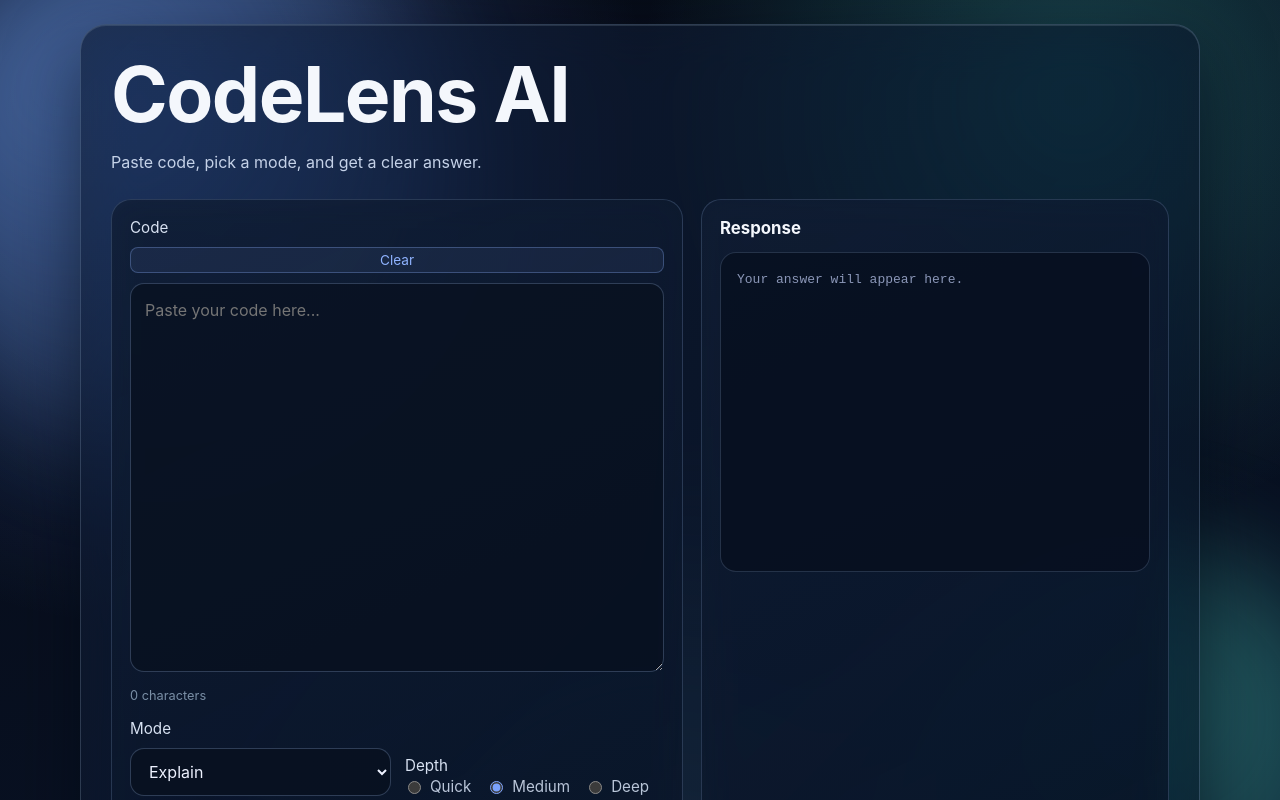
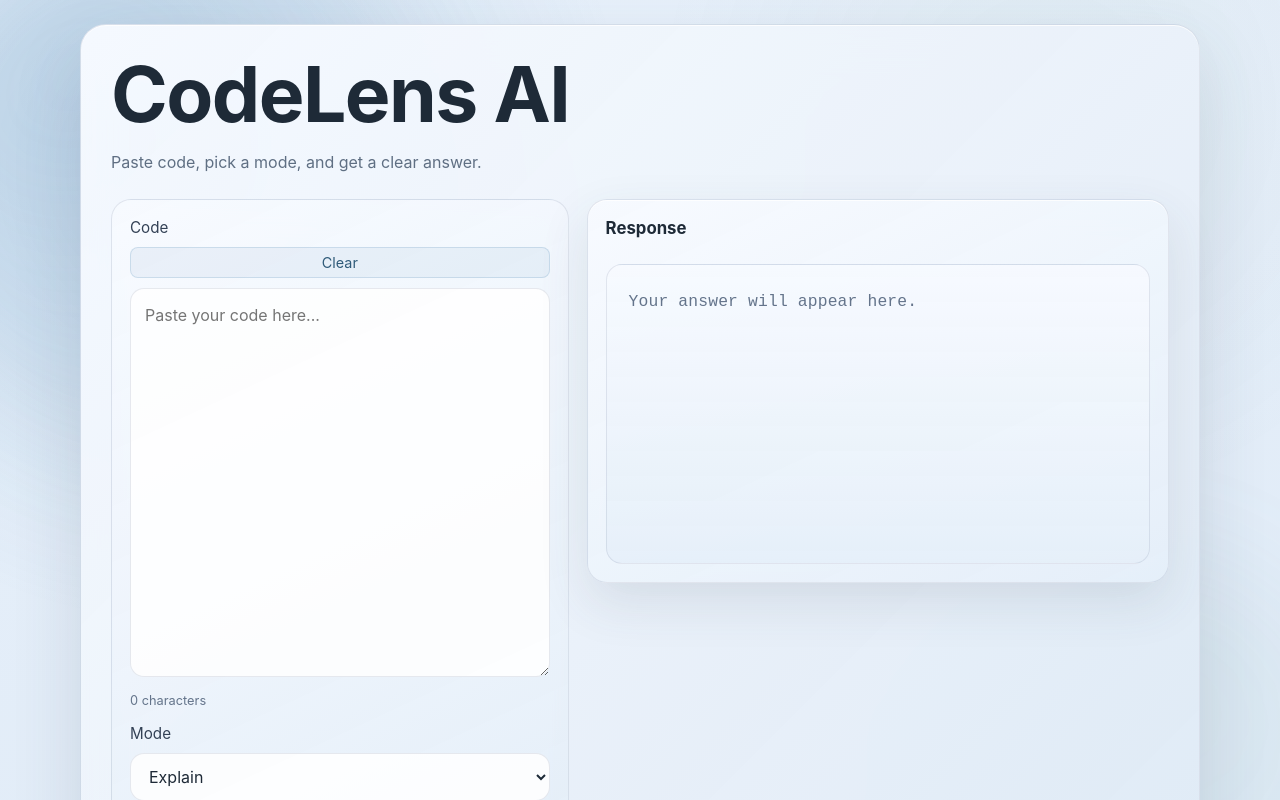
Before and after one commit to tehreemAsif63/CodeLensAI, a React (Vite) app in the folder frontend/: page / in a window 1280 px wide. Shown: the top 800 px of the page. Built offline with nearby package versions, Linux system fonts and the light colour scheme.

Commit message:
Updates UI styling and colors

```diff
--- a/frontend/src/App.css
+++ b/frontend/src/App.css
@@ -1,10 +1,19 @@
 :root {
-  color-scheme: dark;
-  --aurora-bg-base: #060b16;
-  --aurora-bg-deep: #0a1428;
-  --aurora-cyan: rgba(72, 220, 214, 0.26);
-  --aurora-blue: rgba(96, 143, 255, 0.32);
-  --aurora-ice: rgba(164, 237, 255, 0.22);
+  color-scheme: light;
+  --bg-base: #e8f1fb;
+  --bg-deep: #dfeaf6;
+  --bg-halo: rgba(75, 134, 180, 0.18);
+  --bg-halo-2: rgba(93, 143, 127, 0.06);
+  --bg-halo-3: rgba(184, 150, 112, 0.05);
+  --surface: rgba(255, 255, 255, 0.86);
+  --surface-strong: rgba(255, 255, 255, 0.94);
+  --border-soft: rgba(120, 136, 160, 0.18);
+  --text-strong: #1e2a37;
+  --text-normal: #334155;
+  --text-muted: #5f6f83;
+  --accent: #4b86b4;
+  --accent-2: #6aa39a;
+  --accent-soft: rgba(75, 134, 180, 0.1);
   font-family:
     Inter,
     system-ui,
@@ -12,7 +21,7 @@
     BlinkMacSystemFont,
     "Segoe UI",
     sans-serif;
-  color: #e8edf7;
+  color: var(--text-strong);
 }
 
 * {
@@ -24,14 +33,10 @@ body {
   min-width: 320px;
   min-height: 100vh;
   background:
-    radial-gradient(circle at 12% 14%, var(--aurora-blue), transparent 36%),
-    radial-gradient(circle at 84% 10%, var(--aurora-cyan), transparent 32%),
-    radial-gradient(circle at 52% 100%, var(--aurora-ice), transparent 42%),
-    linear-gradient(
-      165deg,
-      var(--aurora-bg-base) 0%,
-      var(--aurora-bg-deep) 100%
-    );
+    radial-gradient(circle at 14% 18%, var(--bg-halo), transparent 34%),
+    radial-gradient(circle at 82% 12%, var(--bg-halo-2), transparent 30%),
+    radial-gradient(circle at 50% 100%, var(--bg-halo-3), transparent 40%),
+    linear-gradient(165deg, var(--bg-base) 0%, var(--bg-deep) 100%);
   overflow-x: hidden;
 }
 
@@ -76,11 +81,7 @@ button {
   top: -12vh;
   left: -8vw;
   border-radius: 58% 42% 52% 48% / 42% 58% 44% 56%;
-  background: radial-gradient(
-    circle at 30% 30%,
-    rgba(120, 173, 255, 0.42),
-    rgba(120, 173, 255, 0)
-  );
+  background: radial-gradient(circle at 30% 30%, rgba(75, 134, 180, 0.18), rgba(75, 134, 180, 0));
 }
 
 .app-shell::after {
@@ -91,27 +92,19 @@ button {
   right: -6vw;
   bottom: -10vh;
   border-radius: 45% 55% 39% 61% / 55% 44% 56% 45%;
-  background: radial-gradient(
-    circle at 62% 38%,
-    rgba(80, 227, 208, 0.36),
-    rgba(80, 227, 208, 0)
-  );
+  background: radial-gradient(circle at 62% 38%, rgba(106, 163, 154, 0.08), rgba(106, 163, 154, 0));
 }
 
 .app-card {
   width: min(1120px, 100%);
   padding: 30px;
-  border: 1px solid rgba(189, 217, 255, 0.2);
+  border: 1px solid var(--border-soft);
   border-radius: 26px;
-  background: linear-gradient(
-    135deg,
-    rgba(17, 29, 52, 0.68),
-    rgba(10, 20, 36, 0.62)
-  );
-  backdrop-filter: blur(24px) saturate(140%);
+  background: linear-gradient(135deg, rgba(247, 250, 255, 0.96), rgba(223, 234, 245, 0.94));
+  backdrop-filter: blur(20px) saturate(110%);
   box-shadow:
-    inset 0 1px 0 rgba(223, 240, 255, 0.12),
-    0 28px 70px rgba(2, 8, 20, 0.6);
+    inset 0 1px 0 rgba(255, 255, 255, 0.78),
+    0 28px 70px rgba(58, 70, 93, 0.14);
 }
 
 .hero {
@@ -123,336 +116,48 @@ button {
   font-size: clamp(2.5rem, 6vw, 4.8rem);
   line-height: 1.05;
   letter-spacing: -0.02em;
-  color: #f4f7fc;
+  color: var(--text-strong);
 }
 
 .hero-copy {
   margin: 14px 0 0;
   max-width: 62ch;
-  color: #c5d2e8;
+  color: var(--text-muted);
   line-height: 1.6;
-}
-
-.fallback-banner {
-  display: flex;
-  align-items: flex-start;
-  gap: 14px;
-  margin: 20px 0 22px;
-  padding: 16px 18px;
-  border-radius: 18px;
-  border: 1px solid rgba(143, 179, 255, 0.16);
-  background: linear-gradient(
-    135deg,
-    rgba(17, 25, 42, 0.95),
-    rgba(13, 23, 39, 0.92)
-  );
-  color: #dfe8f7;
-}
-
-.fallback-banner p {
-  margin: 0;
-  line-height: 1.55;
-}
-
-.mode-preview {
-  margin-top: 28px;
-  margin-bottom: 0;
-  padding: 18px;
-  border-radius: 20px;
-  border: 1px solid rgba(179, 209, 255, 0.18);
-  background: linear-gradient(
-    160deg,
-    rgba(10, 22, 40, 0.74),
-    rgba(8, 16, 30, 0.62)
-  );
-  backdrop-filter: blur(18px) saturate(130%);
-}
-
-.preview-header {
-  display: flex;
-  align-items: flex-start;
-  justify-content: space-between;
-  gap: 16px;
-  margin-bottom: 12px;
-}
-
-.preview-kicker {
-  margin: 0 0 6px;
-  color: #8fb3ff;
-  font-size: 0.78rem;
-  text-transform: uppercase;
-  letter-spacing: 0.12em;
-}
-
-.preview-header h2 {
-  margin: 0;
-  color: #f4f7fc;
-  font-size: 1.15rem;
-}
-
-.preview-chip {
-  flex: 0 0 auto;
-  padding: 8px 12px;
-  border-radius: 999px;
-  background: rgba(143, 179, 255, 0.14);
-  color: #d6e2ff;
-  font-size: 0.84rem;
-  font-weight: 700;
-}
-
-.preview-copy {
-  margin: 0 0 16px;
-  color: #b9c5d8;
-  line-height: 1.6;
-}
-
-.quiz-grid {
-  display: grid;
-  gap: 14px;
-}
-
-.quiz-card {
-  padding: 16px;
-  border-radius: 16px;
-  border: 1px solid rgba(148, 163, 184, 0.12);
-  background: rgba(12, 18, 32, 0.92);
-}
-
-.quiz-card-head {
-  display: flex;
-  gap: 12px;
-  align-items: flex-start;
-  margin-bottom: 12px;
-}
-
-.quiz-card-head p {
-  margin: 0;
-  color: #e8edf7;
-  line-height: 1.5;
-}
-
-.quiz-badge {
-  flex: 0 0 auto;
-  min-width: 42px;
-  padding: 8px 10px;
-  border-radius: 12px;
-  background: rgba(143, 179, 255, 0.14);
-  color: #b7cbff;
-  font-weight: 700;
-  text-align: center;
-}
-
-.quiz-options {
-  display: grid;
-  gap: 10px;
-}
-
-.quiz-option {
-  display: flex;
-  align-items: center;
-  gap: 12px;
-  width: 100%;
-  padding: 12px 14px;
-  border: 1px solid rgba(148, 163, 184, 0.16);
-  border-radius: 14px;
-  background: rgba(9, 17, 31, 0.9);
-  color: #dfe8f7;
-  text-align: left;
-  transition:
-    border-color 0.2s ease,
-    transform 0.15s ease,
-    background 0.2s ease;
-}
-
-.quiz-option span {
-  flex: 0 0 auto;
-  display: grid;
-  place-items: center;
-  width: 28px;
-  height: 28px;
-  border-radius: 999px;
-  background: rgba(143, 179, 255, 0.14);
-  color: #b7cbff;
-  font-size: 0.8rem;
-  font-weight: 700;
-}
-
-.quiz-option:hover {
-  transform: translateY(-1px);
-  border-color: rgba(143, 179, 255, 0.35);
-}
-
-.quiz-option.selected {
-  border-color: rgba(143, 179, 255, 0.48);
-}
-
-.quiz-option.correct {
-  border-color: rgba(37, 211, 102, 0.55);
-  background: rgba(18, 34, 27, 0.95);
-}
-
-.quiz-option.wrong {
-  border-color: rgba(255, 145, 145, 0.45);
-  background: rgba(38, 18, 24, 0.95);
-}
-
-.quiz-feedback {
-  margin: 12px 0 0;
-  line-height: 1.55;
-  font-size: 0.95rem;
-}
-
-.quiz-feedback.idle {
-  color: #8b97b8;
-}
-
-.quiz-feedback.correct {
-  color: #79e29f;
-}
-
-.quiz-feedback.wrong {
-  color: #ffb4b4;
-}
-
-.quiz-actions {
-  margin-top: 6px;
-  display: flex;
-  justify-content: flex-start;
-}
-
-.quiz-score {
-  margin: 0;
-  padding: 10px 14px;
-  border-radius: 12px;
-  background: rgba(37, 211, 102, 0.14);
-  color: #9ff1bd;
-  font-weight: 700;
-}
-
-.architecture-example {
-  margin-bottom: 16px;
-}
-
-.architecture-example h3 {
-  margin: 0 0 12px;
-  color: #f4f7fc;
-  font-size: 1rem;
-}
-
-.architecture-example pre {
-  margin: 0;
-  padding: 14px;
-  border-radius: 14px;
-  border: 1px solid rgba(148, 163, 184, 0.12);
-  background: rgba(9, 17, 31, 0.9);
-  color: #8be3cf;
-  font-size: 0.85rem;
-  line-height: 1.6;
-  overflow-x: auto;
-  white-space: pre-wrap;
-  word-wrap: break-word;
-}
-
-.roadmap {
-  display: grid;
-  gap: 12px;
-}
-
-.roadmap-row {
-  position: relative;
-  padding-left: 4px;
-}
-
-.roadmap-step {
-  display: flex;
-  gap: 14px;
-  align-items: flex-start;
-  padding: 14px;
-  border-radius: 16px;
-  border: 1px solid rgba(148, 163, 184, 0.12);
-  background: rgba(9, 17, 31, 0.9);
-}
-
-.roadmap-step h3 {
-  margin: 0 0 6px;
-  color: #f4f7fc;
-  font-size: 1rem;
-}
-
-.roadmap-step p {
-  margin: 0;
-  color: #b9c5d8;
-  line-height: 1.5;
-}
-
-.roadmap-index {
-  flex: 0 0 auto;
-  display: grid;
-  place-items: center;
-  width: 40px;
-  height: 40px;
-  border-radius: 12px;
-  background: rgba(143, 179, 255, 0.14);
-  color: #b7cbff;
-  font-weight: 700;
-}
-
-.roadmap-relation {
-  display: inline-flex;
-  margin: 10px 0 0 54px;
-  padding: 6px 10px;
-  border-radius: 999px;
-  background: rgba(24, 195, 164, 0.12);
-  color: #8be3cf;
-  font-size: 0.8rem;
-  font-weight: 700;
-  text-transform: uppercase;
-  letter-spacing: 0.08em;
-}
-
-.roadmap-line {
-  width: 2px;
-  height: 16px;
-  margin: 0 0 0 24px;
-  background: linear-gradient(
-    180deg,
-    rgba(143, 179, 255, 0.8),
-    rgba(143, 179, 255, 0.05)
-  );
-}
-
-.fallback-pill {
-  flex: 0 0 auto;
-  padding: 6px 10px;
-  border-radius: 999px;
-  background: rgba(143, 179, 255, 0.14);
-  color: #b7cbff;
-  font-size: 0.78rem;
-  font-weight: 700;
-  text-transform: uppercase;
-  letter-spacing: 0.08em;
 }
 
 .content-grid {
   display: grid;
-  grid-template-columns: minmax(0, 1.1fr) minmax(320px, 0.9fr);
+  grid-template-columns: minmax(300px, 0.88fr) minmax(0, 1.12fr);
   gap: 18px;
+  align-items: start;
 }
 
 .panel {
   border-radius: 20px;
-  border: 1px solid rgba(173, 206, 255, 0.18);
-  background: linear-gradient(
-    155deg,
-    rgba(17, 30, 52, 0.7),
-    rgba(9, 20, 38, 0.62)
-  );
-  backdrop-filter: blur(16px) saturate(125%);
+  border: 1px solid var(--border-soft);
+  background: linear-gradient(155deg, rgba(247, 250, 255, 0.94), rgba(228, 238, 248, 0.88));
+  backdrop-filter: blur(16px) saturate(110%);
 }
 
 .editor-panel,
 .response-panel {
   padding: 18px;
+}
+
+.response-panel {
+  order: 2;
+  position: sticky;
+  top: 20px;
+  align-self: start;
+  background: linear-gradient(155deg, rgba(247, 250, 255, 0.98), rgba(229, 239, 249, 0.94));
+  box-shadow:
+    inset 0 1px 0 rgba(255, 255, 255, 0.84),
+    0 20px 50px rgba(58, 70, 93, 0.12);
+}
+
+.editor-panel {
+  order: 1;
 }
 
 .field {
@@ -461,17 +166,21 @@ button {
 }
 
 .field-label {
+  display: flex;
+  align-items: center;
+  justify-content: space-between;
+  gap: 8px;
   font-size: 0.95rem;
-  color: #d8e2f2;
+  color: var(--text-normal);
 }
 
 textarea,
 select {
   width: 100%;
-  border: 1px solid rgba(171, 203, 255, 0.24);
+  border: 1px solid rgba(120, 136, 160, 0.18);
   border-radius: 14px;
-  background: rgba(8, 16, 30, 0.7);
-  color: #eef2ff;
+  background: rgba(255, 255, 255, 0.86);
+  color: var(--text-strong);
   outline: none;
   transition:
     border-color 0.2s ease,
@@ -493,8 +202,14 @@ select {
 
 textarea:focus,
 select:focus {
-  border-color: #8fb3ff;
-  box-shadow: 0 0 0 4px rgba(143, 179, 255, 0.14);
+  border-color: var(--accent);
+  box-shadow: 0 0 0 4px rgba(75, 134, 180, 0.12);
+}
+
+.char-count {
+  margin-top: 6px;
+  font-size: 0.8rem;
+  color: #64748b;
 }
 
 .field-row {
@@ -536,13 +251,13 @@ select:focus {
   align-items: center;
   gap: 6px;
   font-size: 0.95rem;
-  color: #b9c5d8;
+  color: var(--text-muted);
   cursor: pointer;
 }
 
 .depth-options input[type="radio"] {
   cursor: pointer;
-  accent-color: #7aa2ff;
+  accent-color: var(--accent);
 }
 
 .primary-button {
@@ -553,10 +268,10 @@ select:focus {
   white-space: nowrap;
   border: 0;
   border-radius: 14px;
-  background: linear-gradient(135deg, #7aa2ff 0%, #4ed6c0 100%);
-  color: #07111f;
+  background: linear-gradient(135deg, var(--accent) 0%, var(--accent-2) 100%);
+  color: #f7fbfe;
   font-weight: 700;
-  box-shadow: 0 10px 22px rgba(86, 112, 255, 0.18);
+  box-shadow: 0 10px 22px rgba(59, 111, 143, 0.14);
 }
 
 .secondary-button {
@@ -565,16 +280,16 @@ select:focus {
   height: 48px;
   padding: 0 14px;
   white-space: nowrap;
-  border: 1px solid rgba(148, 163, 184, 0.24);
+  border: 1px solid rgba(120, 136, 160, 0.18);
   border-radius: 14px;
-  background: rgba(10, 17, 32, 0.95);
-  color: #c6d4ef;
+  background: rgba(255, 255, 255, 0.8);
+  color: var(--text-normal);
   font-weight: 600;
 }
 
 .secondary-button:hover {
-  border-color: rgba(143, 179, 255, 0.45);
-  color: #e6eefc;
+  border-color: rgba(75, 134, 180, 0.38);
+  color: var(--text-strong);
 }
 
 .primary-button:disabled {
@@ -585,18 +300,18 @@ select:focus {
 .copy-button,
 .clear-button {
   padding: 6px 12px;
-  border: 1px solid rgba(143, 179, 255, 0.3);
+  border: 1px solid rgba(75, 134, 180, 0.2);
   border-radius: 8px;
-  background: rgba(143, 179, 255, 0.08);
-  color: #8fb3ff;
+  background: rgba(75, 134, 180, 0.08);
+  color: #2f5b79;
   font-size: 0.9rem;
   transition: all 0.2s ease;
 }
 
 .copy-button:hover,
 .clear-button:hover {
-  background: rgba(143, 179, 255, 0.15);
-  border-color: rgba(143, 179, 255, 0.5);
+  background: rgba(75, 134, 180, 0.12);
+  border-color: rgba(75, 134, 180, 0.36);
 }
 
 .copy-button:active,
@@ -604,28 +319,10 @@ select:focus {
   transform: scale(0.98);
 }
 
-.field-label {
-  display: flex;
-  align-items: center;
-  justify-content: space-between;
-  gap: 8px;
-}
-
-.clear-button {
-  padding: 4px 8px;
-  font-size: 0.85rem;
-}
-
-.char-count {
-  margin-top: 6px;
-  font-size: 0.8rem;
-  color: #7a8fa6;
-}
-
 .panel-header h2 {
   margin: 0 0 14px;
   font-size: 1.05rem;
-  color: #f4f7fc;
+  color: var(--text-strong);
 }
 
 .panel-header {
@@ -633,6 +330,7 @@ select:focus {
   align-items: center;
   gap: 10px;
   flex-wrap: wrap;
+  margin-bottom: 12px;
 }
 
 .loading-chip {
@@ -641,9 +339,9 @@ select:focus {
   gap: 8px;
   padding: 6px 10px;
   border-radius: 999px;
-  border: 1px solid rgba(143, 179, 255, 0.34);
-  background: rgba(16, 31, 56, 0.72);
-  color: #d9e6ff;
+  border: 1px solid rgba(75, 134, 180, 0.18);
+  background: rgba(255, 255, 255, 0.88);
+  color: #2f5b79;
   font-size: 0.82rem;
   font-weight: 600;
 }
@@ -652,18 +350,18 @@ select:focus {
   width: 14px;
   height: 14px;
   border-radius: 50%;
-  border: 2px solid rgba(143, 179, 255, 0.3);
-  border-top-color: #8fb3ff;
+  border: 2px solid rgba(75, 134, 180, 0.22);
+  border-top-color: var(--accent);
   animation: spin 0.8s linear infinite;
 }
 
 .response-loading {
-  min-height: 320px;
-  padding: 18px;
+  min-height: 280px;
+  padding: 18px 18px 16px;
   border-radius: 16px;
-  background: rgba(7, 15, 30, 0.74);
-  border: 1px solid rgba(173, 205, 255, 0.18);
-  color: #d8e2f2;
+  background: linear-gradient(180deg, rgba(247, 250, 255, 0.94), rgba(229, 239, 249, 0.88));
+  border: 1px solid rgba(120, 136, 160, 0.16);
+  color: var(--text-normal);
   display: grid;
   align-content: center;
   gap: 10px;
@@ -673,18 +371,20 @@ select:focus {
   display: flex;
   align-items: center;
   gap: 10px;
-  color: #e9f0ff;
+  color: var(--text-strong);
 }
 
 .response-loading p {
   margin: 0;
-  color: #aebed9;
+  color: var(--text-muted);
+  line-height: 1.7;
+  font-size: 1rem;
 }
 
 .loading-bar {
   height: 8px;
   border-radius: 999px;
-  background: rgba(143, 179, 255, 0.14);
+  background: rgba(75, 134, 180, 0.1);
   overflow: hidden;
 }
 
@@ -693,25 +393,29 @@ select:focus {
   width: 42%;
   height: 100%;
   border-radius: 999px;
-  background: linear-gradient(90deg, #7aa2ff, #4ed6c0);
+  background: linear-gradient(90deg, var(--accent), var(--accent-2));
   animation: slide 1.3s ease-in-out infinite;
 }
 
 .response-text {
   margin: 0;
-  min-height: 320px;
-  padding: 16px;
+  min-height: 300px;
+  max-height: calc(100vh - 190px);
+  overflow: auto;
+  padding: 22px;
   border-radius: 16px;
-  background: rgba(7, 15, 30, 0.74);
-  border: 1px solid rgba(173, 205, 255, 0.18);
-  color: #e6eefc;
+  background: linear-gradient(180deg, rgba(247, 250, 255, 0.95), rgba(229, 239, 249, 0.9));
+  border: 1px solid rgba(120, 136, 160, 0.18);
+  color: var(--text-strong);
   white-space: pre-wrap;
   word-break: break-word;
-  line-height: 1.7;
+  line-height: 1.9;
+  font-size: 1.02rem;
+  letter-spacing: 0.01em;
 }
 
 .response-text.empty {
-  color: #8b97b8;
+  color: #64748b;
 }
 
 .status {
@@ -720,11 +424,137 @@ select:focus {
 }
 
 .status.loading {
-  color: #8fb3ff;
+  color: #3b6f8f;
 }
 
 .status.error {
-  color: #ff9191;
+  color: #a04f4f;
+}
+
+.quiz-grid {
+  display: grid;
+  gap: 14px;
+}
+
+.quiz-card {
+  padding: 16px;
+  border-radius: 16px;
+  border: 1px solid rgba(120, 136, 160, 0.16);
+  background: rgba(255, 255, 255, 0.8);
+}
+
+.quiz-card-head {
+  display: flex;
+  gap: 12px;
+  align-items: flex-start;
+  margin-bottom: 12px;
+}
+
+.quiz-card-head p {
+  margin: 0;
+  color: var(--text-strong);
+  line-height: 1.5;
+}
+
+.quiz-badge {
+  flex: 0 0 auto;
+  min-width: 42px;
+  padding: 8px 10px;
+  border-radius: 12px;
+  background: rgba(75, 134, 180, 0.1);
+  color: #2f5b79;
+  font-weight: 700;
+  text-align: center;
+}
+
+.quiz-options {
+  display: grid;
+  gap: 10px;
+}
+
+.quiz-option {
+  display: flex;
+  align-items: center;
+  gap: 12px;
+  width: 100%;
+  padding: 12px 14px;
+  border: 1px solid rgba(120, 136, 160, 0.16);
+  border-radius: 14px;
+  background: rgba(255, 255, 255, 0.72);
+  color: var(--text-normal);
+  text-align: left;
+  transition:
+    border-color 0.2s ease,
+    transform 0.15s ease,
+    background 0.2s ease;
+}
+
+.quiz-option span {
+  flex: 0 0 auto;
+  display: grid;
+  place-items: center;
+  width: 28px;
+  height: 28px;
+  border-radius: 999px;
+  background: rgba(75, 134, 180, 0.1);
+  color: #2f5b79;
+  font-size: 0.8rem;
+  font-weight: 700;
+}
+
+.quiz-option:hover {
+  transform: translateY(-1px);
+  border-color: rgba(75, 134, 180, 0.34);
+}
+
+.quiz-option.selected {
+  border-color: rgba(75, 134, 180, 0.62);
+  background: rgba(75, 134, 180, 0.14);
+  color: var(--text-strong);
+  font-weight: 600;
+}
+
+.quiz-option.correct {
+  border-color: rgba(106, 163, 154, 0.34);
+  background: rgba(235, 247, 249, 0.96);
+}
+
+.quiz-option.wrong {
+  border-color: rgba(170, 94, 94, 0.34);
+  background: rgba(255, 243, 243, 0.94);
+}
+
+.quiz-feedback {
+  margin: 12px 0 0;
+  line-height: 1.55;
+  font-size: 0.95rem;
+}
+
+.quiz-feedback.idle {
+  color: var(--text-muted);
+}
+
+.quiz-feedback.correct {
+  color: #3f7d73;
+}
+
+.quiz-feedback.wrong {
+  color: #bb5a5a;
+}
+
+.quiz-actions {
+  margin-top: 6px;
+  display: flex;
+  justify-content: flex-start;
+}
+
+.quiz-score {
+  margin: 0;
+  padding: 10px 14px;
+  border-radius: 12px;
+  background: rgba(106, 163, 154, 0.12);
+  color: #2e6c66;
+  font-weight: 700;
 }
 
 @keyframes spin {
@@ -755,9 +585,18 @@ select:focus {
     grid-template-columns: 1fr;
   }
 
+  .response-panel {
+    order: 0;
+    position: static;
+  }
+
   .response-text,
   textarea {
     min-height: 260px;
+  }
+
+  .response-text {
+    max-height: none;
   }
 }
 
@@ -771,20 +610,4 @@ select:focus {
   .secondary-button {
     width: 100%;
   }
-
-  .preview-header {
-    flex-direction: column;
-  }
-
-  .quiz-card-head {
-    flex-direction: column;
-  }
-
-  .roadmap-relation {
-    margin-left: 0;
-  }
-
-  .roadmap-line {
-    margin-left: 20px;
-  }
 }
```
